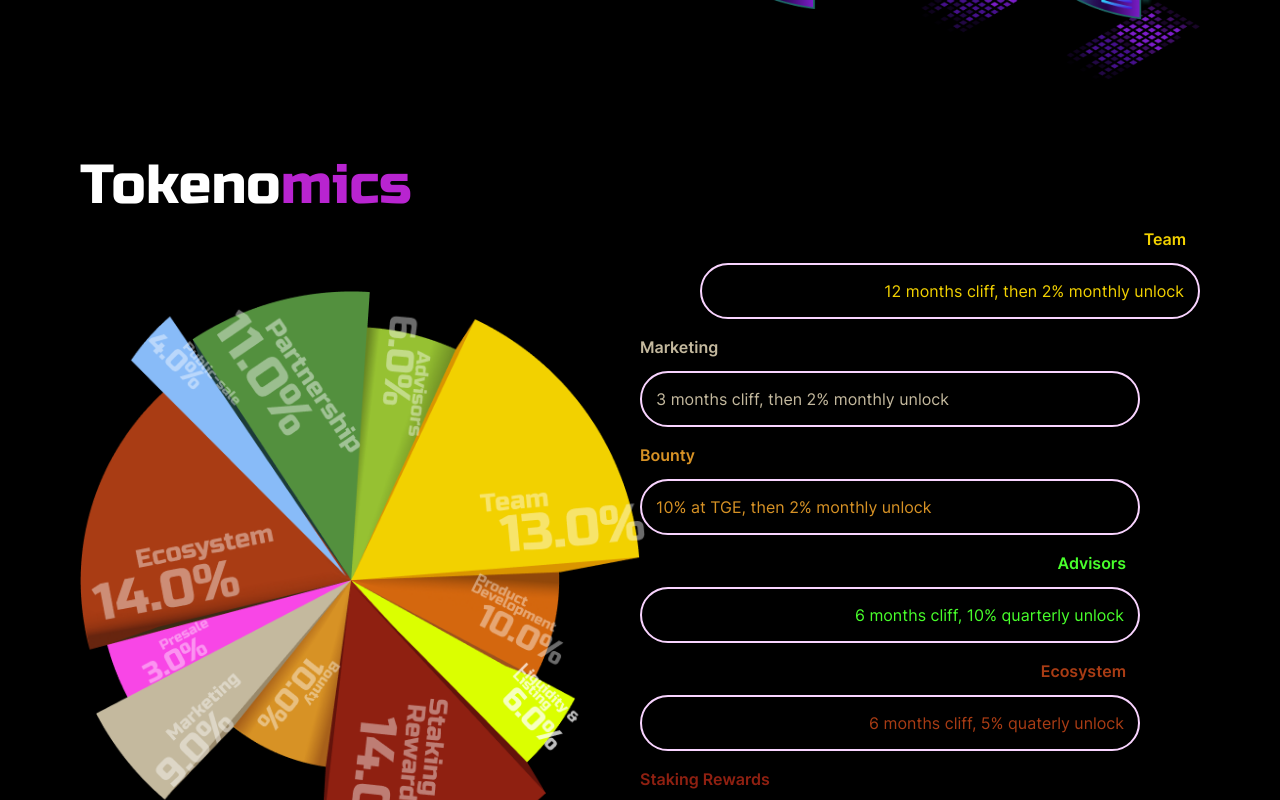
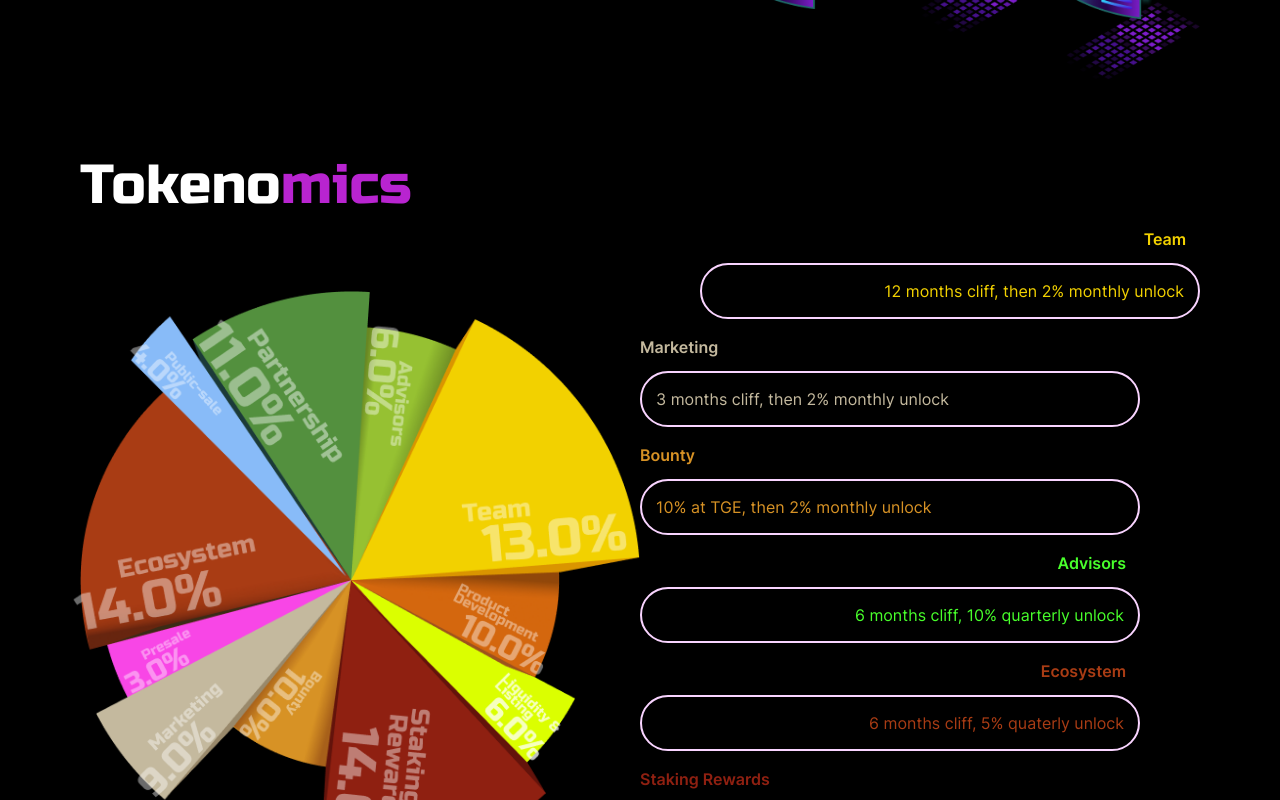
Before and after one commit to AribaAbbas123/Quant-Panther, a React (Create React App) app: page / in a window 1280 px wide. Shown: the part 5176-5976 px from the top of the page. Built offline with nearby package versions, Linux system fonts and the light colour scheme.

Commit message:
changes2

```diff
--- a/src/App.css
+++ b/src/App.css
@@ -988,6 +988,12 @@ background: linear-gradient(90deg, rgba(0,0,0,1) 52%, rgba(144,17,178,1) 100%);
 }.mobile-text-h {
   width: 66%;
   margin-bottom: -200px;
+}.team1:hover .team1-main.border-right-h {
+  left: 185px;
+  top: -5px;
+}.token-text {
+  left: -10px;
+  bottom: -10px;
 }
 
 
```
